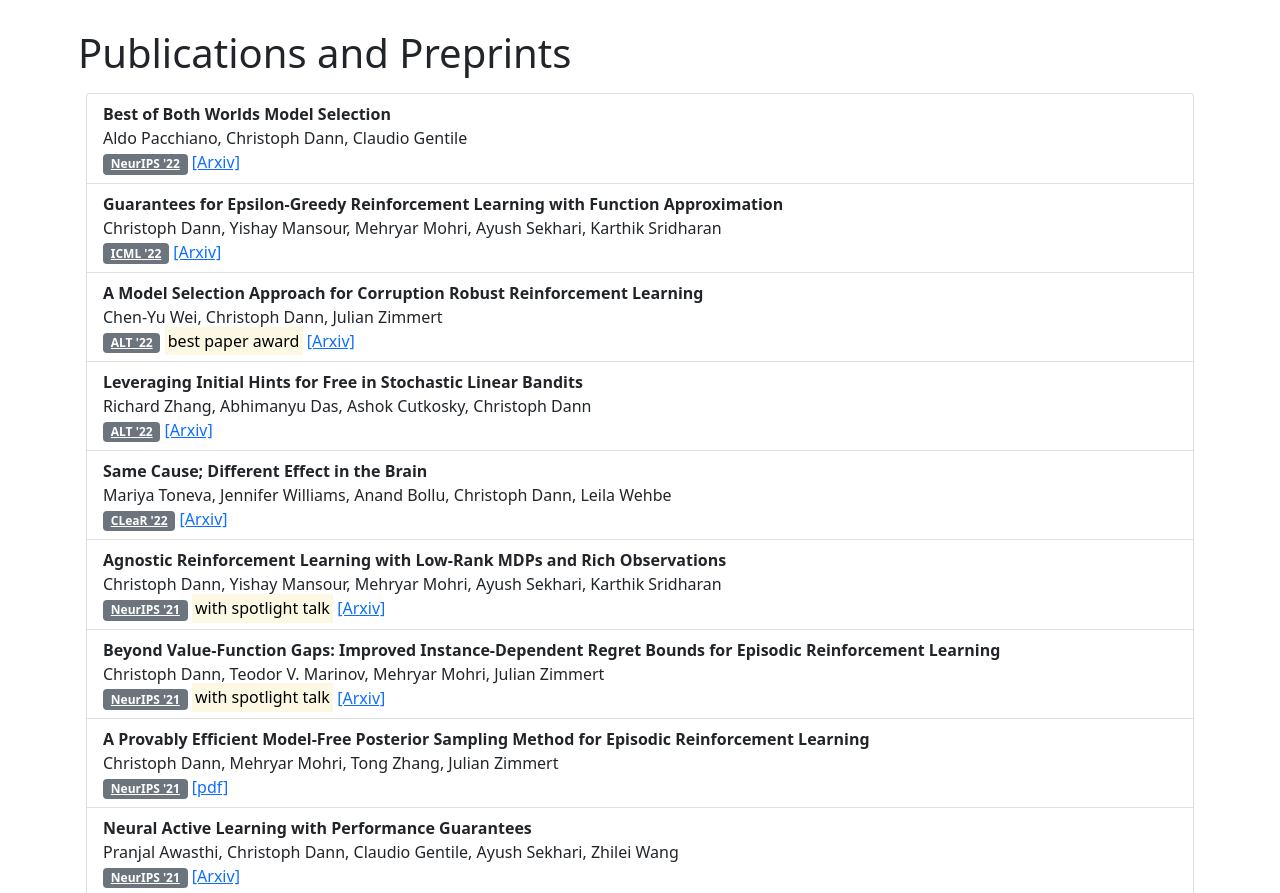
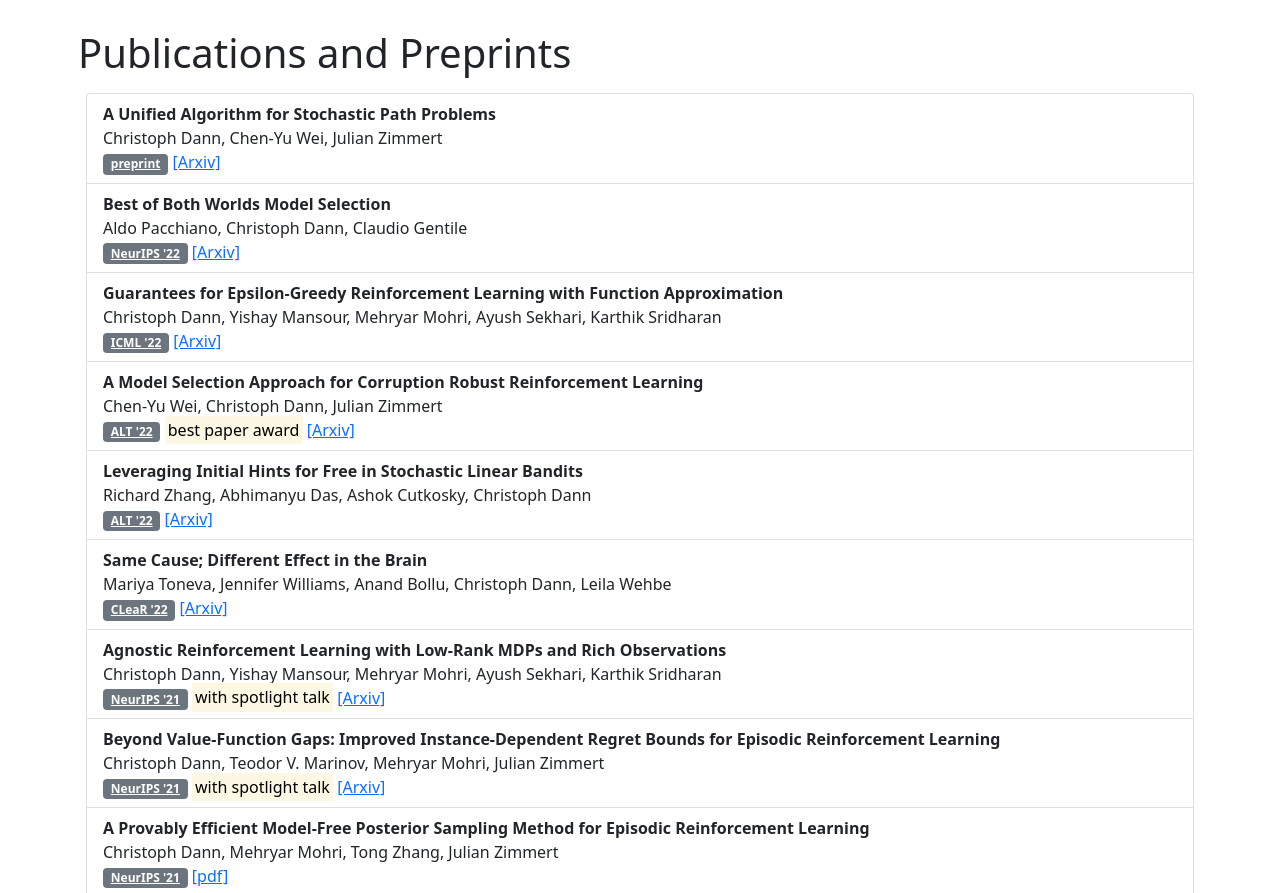
Before and after one commit to chrodan/chrodan.github.io, a plain HTML site: page index.html in a window 1280 px wide. Shown: the part 931-1824 px from the top of the page. Drawn offline with nearby package versions, Linux system fonts and the light colour scheme.

Commit message:
Added stochastic path paper

```diff
--- a/index.html
+++ b/index.html
@@ -83,6 +83,12 @@ I also got a <a href="https://nips.cc/Conferences/2017/Awards">best reviewer awa
 <div class="container p-2" id="publications">
 	<h1>Publications and Preprints</h1>
 	<ul class="list-group p-2">
+		<li class="list-group-item">
+    	<b>A Unified Algorithm for Stochastic Path Problems</b><br>
+      Christoph Dann, Chen-Yu Wei, Julian Zimmert<br>
+			<a class="badge bg-secondary">preprint</a>
+		 	<a href="https://arxiv.org/abs/2210.09255">[Arxiv]</a>
+    </li>
 		<li class="list-group-item">
     	<b>Best of Both Worlds Model Selection</b><br>
       Aldo Pacchiano, Christoph Dann, Claudio Gentile<br>
```
